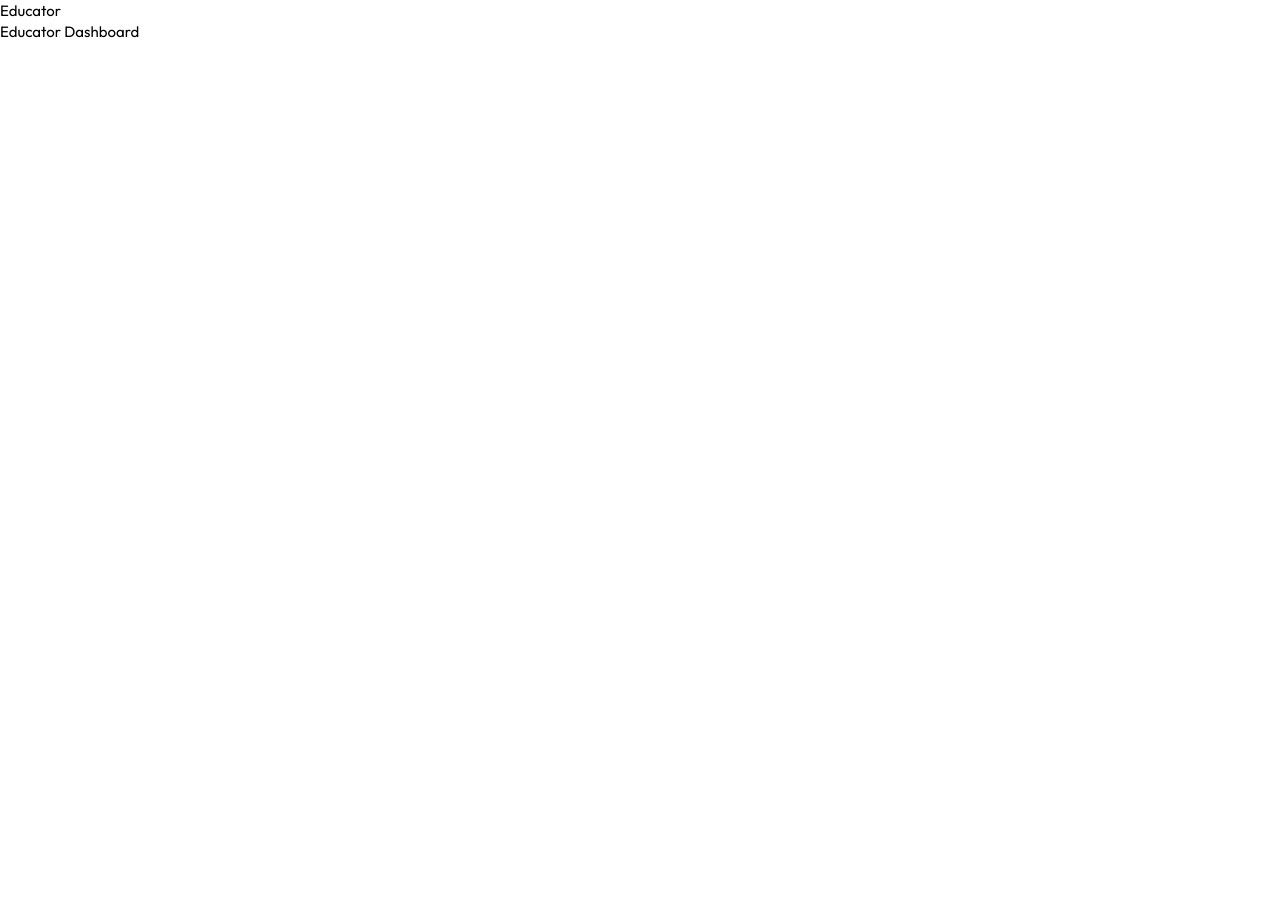
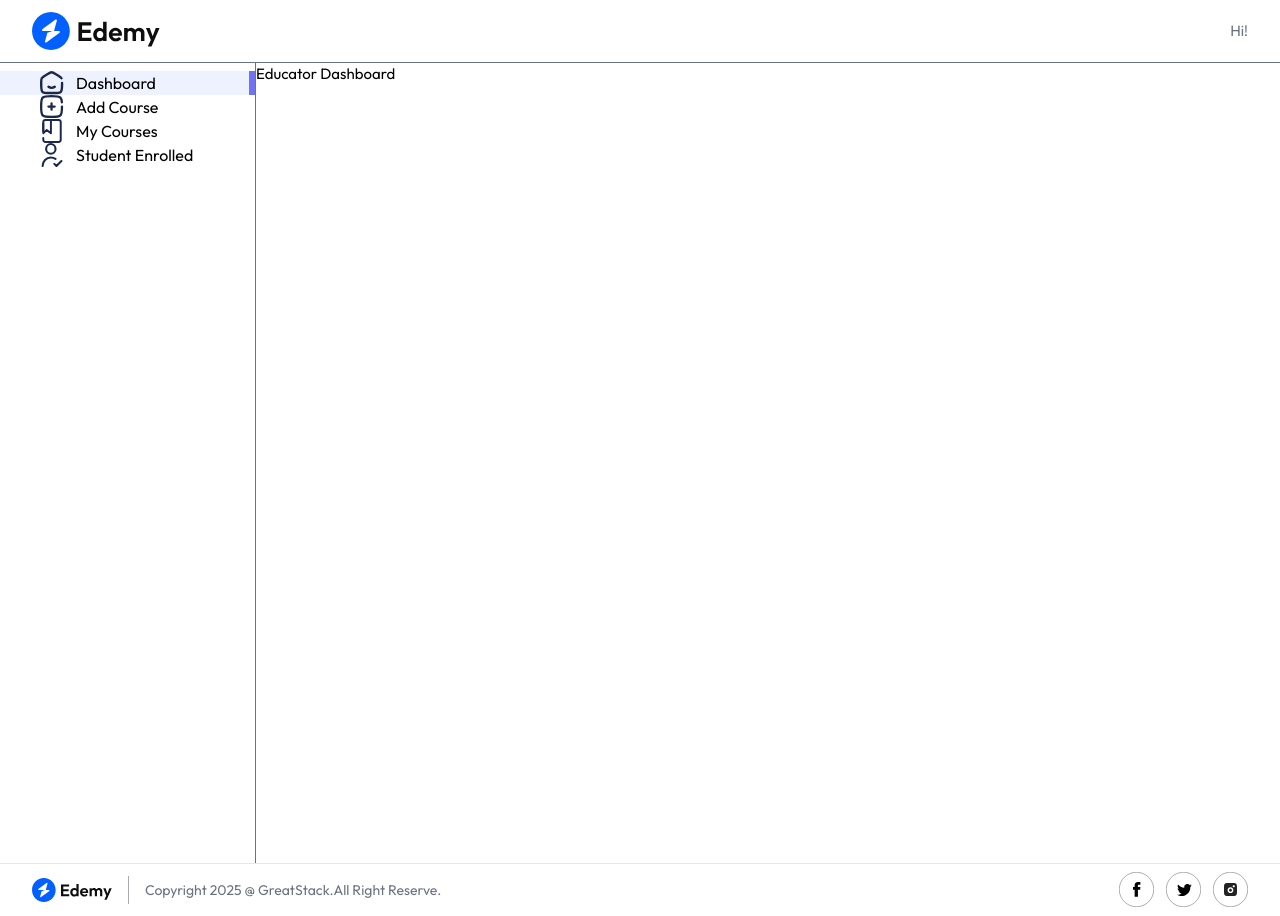
Before and after one commit to enamulhimel/LMS-mern, a React (Vite) app in the folder client/: page /educator in a window 1280 px wide. Before the commit the page ends 800 px from the top, so only its background shows below. Built offline with nearby package versions, Linux system fonts and the light colour scheme; no server answers.

Commit message:
educator page added

```diff
--- a/client/package.json
+++ b/client/package.json
@@ -17,7 +17,6 @@
     "react": "^19.0.0",
     "react-dom": "^19.0.0",
     "react-router-dom": "^7.2.0",
-    "react-simple-star-rating": "^5.1.7",
     "react-youtube": "^10.1.0",
     "uniqid": "^5.4.0"
   },
--- a/client/src/components/educator/Footer.jsx
+++ b/client/src/components/educator/Footer.jsx
@@ -1,7 +1,30 @@
 import React from "react";
+import { assets } from "../../assets/assets";
 
 const Footer = () => {
-  return <div>Educator Footer</div>;
+  return (
+    <footer className="flex md:flex-row flex-col-reverse items-center justify-between text-left w-full px-8 border-t">
+      <div className="flex items-center gap-4">
+        <img className="hidden md:block w-20" src={assets.logo} alt="logo" />
+        <div className="hidden md:block h-7 w-px bg-gray-500/60"></div>
+        <p className="py-4 text-center text-xs md:text-sm text-gray-500">
+          Copyright 2025 @ GreatStack.All Right Reserve.
+        </p>
+      </div>
+      <div className="flex items-center gap-3 max-md:mt-4">
+        <a href="#">
+          <img src={assets.facebook_icon} alt="facebook_icon" />
+        </a>
+        <a href="#">
+          <img src={assets.twitter_icon} alt="twitter_icon" />
+        </a>
+        <a href="#">
+          <img src={assets.instagram_icon} alt="instagram_icon" />
+        </a>
+      </div>
+
+    </footer>
+  );
 };
 
 export default Footer;
--- a/client/src/components/educator/Navbar.jsx
+++ b/client/src/components/educator/Navbar.jsx
@@ -1,7 +1,22 @@
 import React from "react";
+import { assets, dummyEducatorData } from "../../assets/assets";
+import { UserButton, useUser } from '@clerk/clerk-react';
+import { Link } from "react-router-dom";
 
 const Navbar = () => {
-  return <div>Educator navbar</div>;
+  const educatorData = dummyEducatorData
+  const user = useUser()
+  return (
+    <div className="flex items-center justify-between px-4 md:px-8 border-b border-gray-500 py-3 ">
+      <Link to='/'>
+      <img src={assets.logo} alt="Logo" className="w-28 lg:w-32" />
+      </Link>
+      <div className="flex items-center gap-5 text-gray-500 relative">
+        <p>Hi! {user ? user.fullname : "Developers"}</p>
+        {user ? <UserButton/> : <img className="max-w-8" src={assets.profile_img} />}
+      </div>
+    </div>
+  );
 };
 
 export default Navbar;
--- a/client/src/components/educator/Sidebar.jsx
+++ b/client/src/components/educator/Sidebar.jsx
@@ -1,7 +1,32 @@
-import React from "react";
+import React, { useContext } from "react";
+import { assets } from "../../assets/assets";
+import { AppContext } from "../../context/AppContext";
+import { NavLink } from "react-router-dom";
 
 const Sidebar = () => {
-  return <div>Sidebar</div>;
+
+  const {isEducator}  = useContext(AppContext)
+
+  const menuItems = [
+    {name:'Dashboard', path:'/educator', icon: assets.home_icon},
+    {name:'Add Course', path:'/educator/add-course', icon: assets.add_icon},
+    {name:'My Courses', path:'/educator/my-courses', icon: assets.my_course_icon},
+    {name:'Student Enrolled', path:'/educator/student-enrolled', icon: assets.person_tick_icon},
+
+  ];
+  return isEducator && (
+     <div className="md:w-64 w-16 border-r min-h-screen text-base border-gray-500 py-2 flex flex-col">
+      {
+        menuItems.map((item,index)=>(
+          <NavLink to={item.path} key={item.name} end={item.path ==='/educator'} className={({isActive})=>`flex items-center md:flex-row flex-col md:justify-start justify-centerpy-3.5 md:px-10 gap-3 ${isActive ? 'bg-indigo-50 border-r-[6px] border-indigo-500/90' : 'hover:bg-gray-100/90 border-r-[6px] border-white hover:border-gray-100/90'}` }>
+            <img src={item.icon} alt="" className="w-6 h-6"/>
+            <p className="md:block hidden text-center">{item.name}</p>
+          </NavLink>
+        ))
+      }
+
+     </div>
+    );
 };
 
 export default Sidebar;
--- a/client/src/pages/educator/Educator.jsx
+++ b/client/src/pages/educator/Educator.jsx
@@ -1,11 +1,20 @@
 import React from "react";
 import { Outlet } from "react-router-dom";
+import Navbar from "../../components/educator/Navbar";
+import Sidebar from "../../components/educator/Sidebar";
+import Footer from "../../components/educator/Footer";
 
 const Educator = () => {
   return (
-    <div>
-      <h1>Educator</h1>
-      <div>{<Outlet />}</div>
+    <div className="text-default min-h-screen bg-white">
+      <Navbar/>
+      <div className="flex">
+        <Sidebar/>
+        <div className="flex-1">
+        {<Outlet />}
+        </div>
+      </div>
+      <Footer/>
     </div>
   );
 };
--- a/client/src/pages/students/Player.jsx
+++ b/client/src/pages/students/Player.jsx
@@ -39,7 +39,7 @@
   return (
     <>
 
-    <div className="p-4 sm:p-10 flex flex-col-reverse md:grid md:grid-col-2 gap-10 md:px-36">
+    <div className="p-4 sm:p-10  flex flex-col-reverse md:grid md:grid-col-2 gap-10 md:px-36">
       {/* left column */}
       <div className="text-gray-800">
         <h2 className="text-xl font-semibold">Course Structure</h2>
@@ -77,7 +77,7 @@
       </div>
       <div className="flex items-center gap-2 py-3 mt-10">
         <h1 className="text-xl font-bold">Rate this Course:</h1>
-        <Rating initialRating={0}/>
+        <Rating initialRating={3}/>
       </div>
       </div>
       {/* right column */}
```
Also changed, not shown: 1 other file (tests, documents, lock files or other folders).
